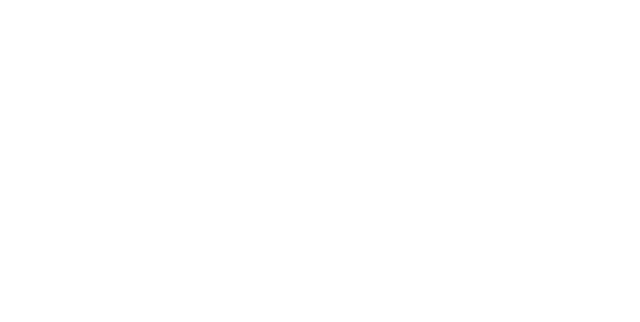
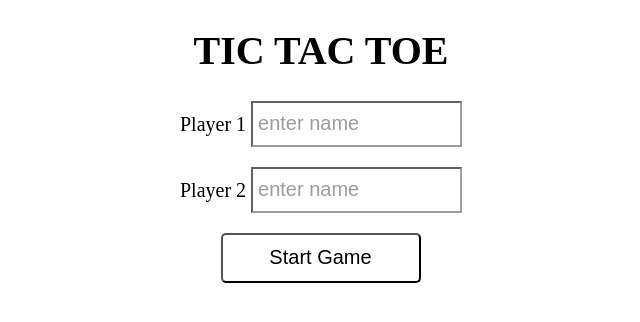
Before and after one commit to acciojob/tictactoe-sandeepsinghh143, a website: page main.html in a window 1280 px wide. Shown: the whole page, without its empty margins (319-959 px from the left). Drawn offline with Linux system fonts and the light colour scheme.

Commit message:
created a submission

```diff
--- a/main.html
+++ b/main.html
@@ -8,6 +8,23 @@
 
 <body>
 	<!-- the entire body must be written by student -->
+	<div>
+		<div class=form>
+			<h1>TIC TAC TOE</h1>
+			<form>
+		    <label for="player1">Player 1</label>
+			<input type="text" id="player1" value="" name="person1" placeholder="enter name" required>
+			<br>
+			<label for="player2">Player 2</label>
+			<input type="text" id="player2" value="" name="person2" placeholder="enter name" required>
+			<br>
+			<button id="submit" onclick="openGame()">Start Game</button>
+			</form>
+		</div>
+		<div>
+
+		</div>
+	</div>
     <script type="text/javascript" src="./script.js">
 </script>
 
--- a/script.js
+++ b/script.js
@@ -1 +1,9 @@
 //your JS code here. If required.
+let user1=document.getElementById("player1").value.trim();
+let user2=document.getElementById("player2").value.trim();
+function openGame(user1,user2){
+	if(user1===user2){
+		alert("both name can't be same);
+			  return;
+	}
+}
--- a/styles.css
+++ b/styles.css
@@ -1 +1,22 @@
 /*  your css code here. If applicable */
+body{
+	font-size:20px;
+}
+.form{
+	text-align:center;
+}
+input, button{
+	height:40px;
+	width:200px;
+	background-color:white;
+	margin-bottom:20px;
+	padding-left:5px;
+	font-size:20px;
+}
+button{
+	border-radius:5px;
+	height:50px;
+}
+input[placeholder]{
+	opacity:0.7;
+}
```
